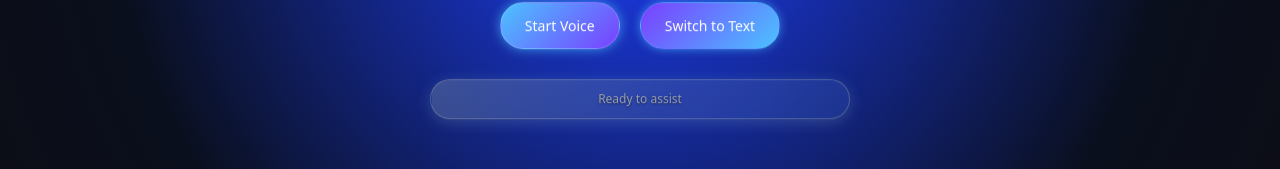
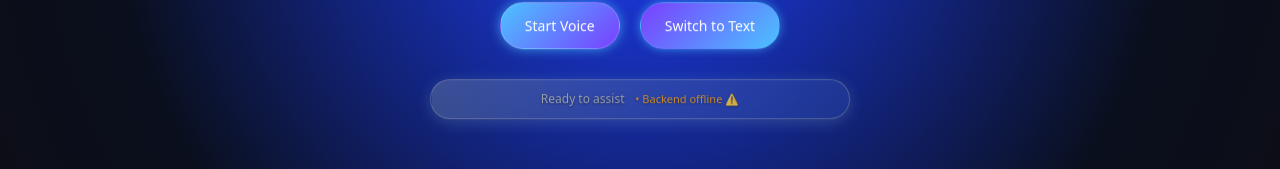
Before and after one commit to EThorntonNexusLuma/AIBusinesshelper, a React (Vite) app: page / in a window 1280 px wide. Both pictures are taken after a click on the button 1214 px from the left and 735 px from the top of the page. Shown: the part 518-687 px from the top of the page. Built offline with nearby package versions, Linux system fonts and the light colour scheme.

Commit message:
🚀 Production Ready: Removed all debug console logs and test mode

```diff
--- a/src/components/VapiAssistant.tsx
+++ b/src/components/VapiAssistant.tsx
@@ -25,7 +25,6 @@ const getApiUrl = () => {
   // In production, use environment variable or show that backend is needed
   const apiUrl = import.meta.env.VITE_API_URL || '';
 
-  console.log('🔗 API URL:', apiUrl, 'DEV:', import.meta.env.DEV, 'VITE_API_URL:', import.meta.env.VITE_API_URL);
   return apiUrl;
 };
 
@@ -178,13 +177,11 @@ export const VapiAssistant: React.FC = () => {
   // Utility Functions
   const updateStatus = (text: string, className: string) => {
     setStatus({ text, className });
-    console.log(`[Status] ${text}`);
   };
 
-  const addMessage = (type: 'user' | 'ai', content: string, isTranscript = false) => {
-    const newMessage: Message = { type, content, isTranscript };
+  const addMessage = (type: 'user' | 'ai' | 'transcript', content: string) => {
+    const newMessage: Message = { type, content };
     setMessages(prev => [...prev, newMessage]);
-    console.log(`[Message] ${type}: ${content}`);
   };
 
   // Check backend status
@@ -192,16 +189,9 @@ export const VapiAssistant: React.FC = () => {
     try {
       const apiUrl = getApiUrl();
 
-      // In development, always mark as connected (uses proxy)
-      if (import.meta.env.DEV) {
-        setBackendStatus('connected');
-        return;
-      }
-
       // In production, check if we have a backend URL
       if (!apiUrl || apiUrl === '' || apiUrl.includes('your-backend-url')) {
         setBackendStatus('disconnected');
-        console.log('❌ No backend URL configured for production');
         return;
       }
 
@@ -216,14 +206,11 @@ export const VapiAssistant: React.FC = () => {
 
       if (response.ok) {
         setBackendStatus('connected');
-        console.log('✅ Backend connected:', apiUrl);
       } else {
         setBackendStatus('disconnected');
-        console.log('❌ Backend not responding:', apiUrl, response.status);
       }
     } catch (error) {
       setBackendStatus('disconnected');
-      console.log('❌ Backend connection failed:', error);
     }
   };
 
@@ -315,7 +302,6 @@ export const VapiAssistant: React.FC = () => {
       const stream = await navigator.mediaDevices.getUserMedia({ audio: true });
       stream.getTracks().forEach(track => track.stop());
       setMicPermission('granted');
-      console.log('[Mic] Permission granted');
       return true;
     } catch (error) {
       setMicPermission('denied');
@@ -338,36 +324,30 @@ export const VapiAssistant: React.FC = () => {
     try {
       const vapi = new Vapi(PUBLIC_KEY);
       vapiRef.current = vapi;
-      console.log('[Vapi] Client initialized');
 
       // Event Handlers
       vapi.on('call-start', () => {
-        console.log('[Vapi] Call started');
         setIsConnected(true);
         updateStatus('🔴 Connected - Speak now!', 'listening');
       });
 
       vapi.on('call-end', () => {
-        console.log('[Vapi] Call ended');
         setIsConnected(false);
         setIsListening(false);
         updateStatus('✅ Ready to assist', 'inactive');
       });
 
       vapi.on('speech-start', () => {
-        console.log('[Vapi] Speech started');
         setIsListening(true);
         updateStatus('🎤 Listening...', 'listening');
       });
 
       vapi.on('speech-end', () => {
-        console.log('[Vapi] Speech ended');
         setIsListening(false);
         updateStatus('🤔 Processing...', 'thinking');
       });
 
       vapi.on('message', (message: any) => {
-        console.log('[Vapi] Message received:', message);
 
         // Handle transcripts
         if (message.type === 'transcript' && message.transcriptType === 'final') {
@@ -401,7 +381,6 @@ export const VapiAssistant: React.FC = () => {
         addMessage('ai', 'Sorry, I encountered an error. Please try again or switch to text mode.');
       });
 
-      console.log('[Vapi] Event listeners attached');
     } catch (error) {
       console.error('[Vapi] Initialization failed:', error);
       updateStatus('❌ Failed to initialize voice', 'error');
@@ -410,7 +389,6 @@ export const VapiAssistant: React.FC = () => {
 
   // Voice Control
   const startVoice = async () => {
-    console.log('[Voice] Starting voice mode');
 
     if (micPermission === 'prompt') {
       const granted = await requestMicPermission();
@@ -437,7 +415,6 @@ export const VapiAssistant: React.FC = () => {
     try {
       updateStatus('🎤 Connecting...', 'thinking');
       await vapiRef.current.start(ASSISTANT_ID);
-      console.log('[Voice] Started successfully');
     } catch (error) {
       console.error('[Voice] Start failed:', error);
       updateStatus('❌ Failed to connect', 'error');
@@ -446,7 +423,6 @@ export const VapiAssistant: React.FC = () => {
   };
 
   const stopVoice = () => {
-    console.log('[Voice] Stopping voice mode');
     try {
       if (vapiRef.current && isConnected) {
         vapiRef.current.stop();
@@ -498,7 +474,6 @@ export const VapiAssistant: React.FC = () => {
     const streamUrl = `${apiUrl}/api/text/stream`;
 
     try {
-      console.log('Attempting to stream message to:', streamUrl);
 
       const response = await fetch(streamUrl, {
         method: 'POST',
@@ -506,7 +481,6 @@ export const VapiAssistant: React.FC = () => {
         body: JSON.stringify({ messages: openAIMessages })
       });
 
-      console.log('Response status:', response.status);
 
       if (!response.ok) {
         throw new Error(`HTTP error! status: ${response.status}`);
@@ -610,7 +584,6 @@ export const VapiAssistant: React.FC = () => {
 
       try {
         const chatUrl = `${apiUrl}/api/chat`;
-        console.log('Fallback chat URL:', chatUrl);
         const fallbackResponse = await fetch(chatUrl, {
           method: 'POST',
           headers: { 'Content-Type': 'application/json' },
@@ -644,14 +617,12 @@ export const VapiAssistant: React.FC = () => {
       const data = await response.json();
 
       if (data.lead && data.lead.consent) {
-        console.log('Lead extracted:', data.lead);
         // Save to existing lead submission endpoint
         await fetch(`${getApiUrl()}/api/leads`, {
           method: 'POST',
           headers: { 'Content-Type': 'application/json' },
           body: JSON.stringify({ lead: data.lead })
         });
-        console.log('Lead saved successfully');
       }
     } catch (error) {
       console.error('Lead extraction error:', error);
@@ -663,8 +634,6 @@ export const VapiAssistant: React.FC = () => {
     const message = textInput.trim();
     if (!message) return;
 
-    console.log('📤 Sending text message:', message);
-    console.log('📊 Current messages count:', messages.length);
 
     addMessage('user', message);
     setTextInput('');
@@ -672,7 +641,6 @@ export const VapiAssistant: React.FC = () => {
     // If voice is connected, prefer sending to Vapi call
     if (isConnected && vapiRef.current) {
       try {
-        console.log('📞 Sending via Vapi voice connection');
         vapiRef.current.send({
           type: 'add-message',
           message: { role: 'user', content: message }
@@ -684,7 +652,6 @@ export const VapiAssistant: React.FC = () => {
     }
 
     // Use streaming for better UX in text mode
-    console.log('💬 Using text streaming mode');
     await streamMessage(message, messages);
   };
 
@@ -830,13 +797,11 @@ export const VapiAssistant: React.FC = () => {
           {/* Status */}
           <div className={`status ${status.className}`}>
             {status.text}
-            {!import.meta.env.DEV && (
-              <span className={`backend-status ${backendStatus}`}>
-                {backendStatus === 'checking' && ' • Checking backend...'}
-                {backendStatus === 'connected' && ' • Backend connected ✅'}
-                {backendStatus === 'disconnected' && ' • Backend offline ⚠️'}
-              </span>
-            )}
+            <span className={`backend-status ${backendStatus}`}>
+              {backendStatus === 'checking' && ' • Checking backend...'}
+              {backendStatus === 'connected' && ' • Backend connected ✅'}
+              {backendStatus === 'disconnected' && ' • Backend offline ⚠️'}
+            </span>
           </div>
         </div>
       </div>
```
